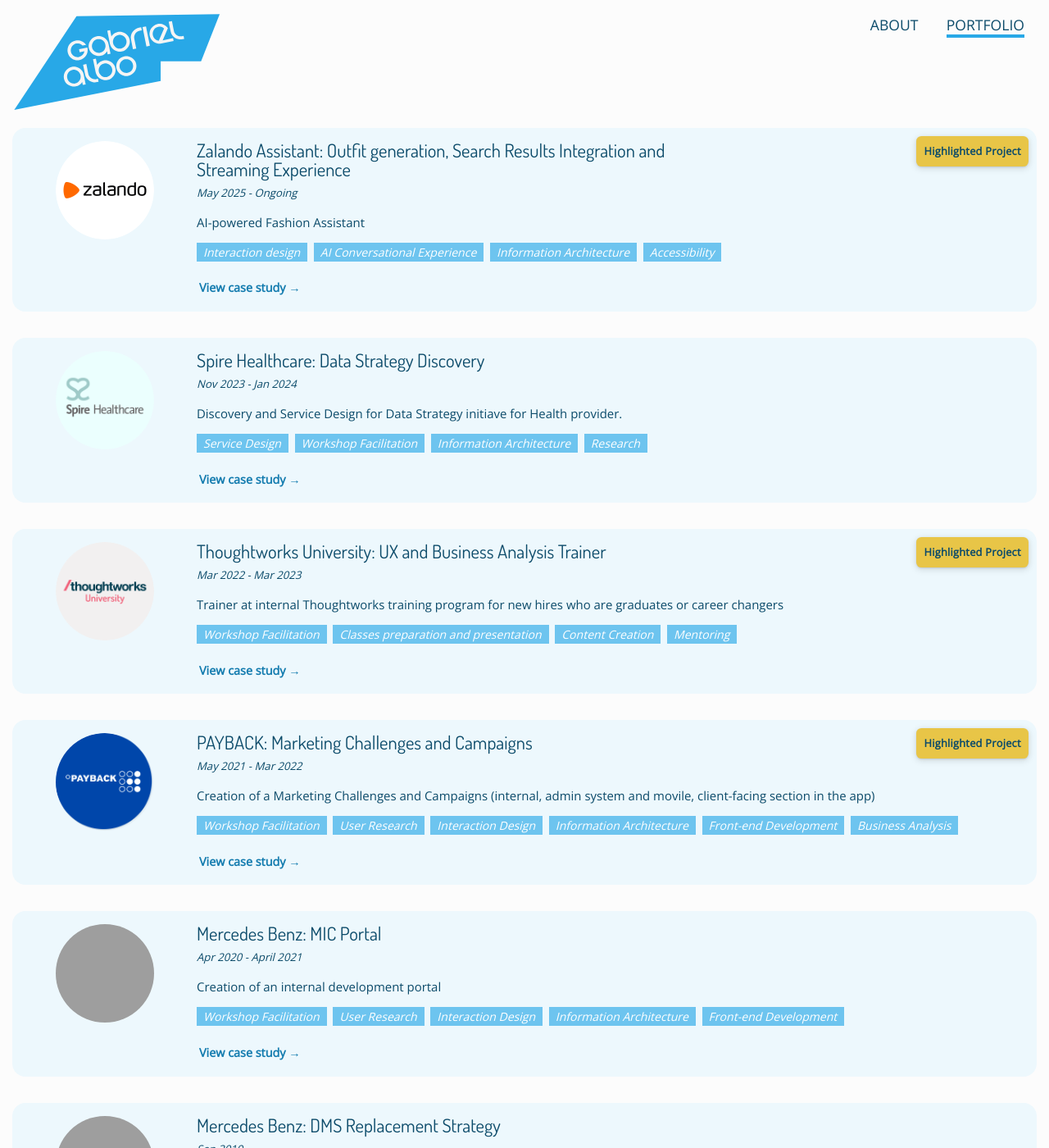
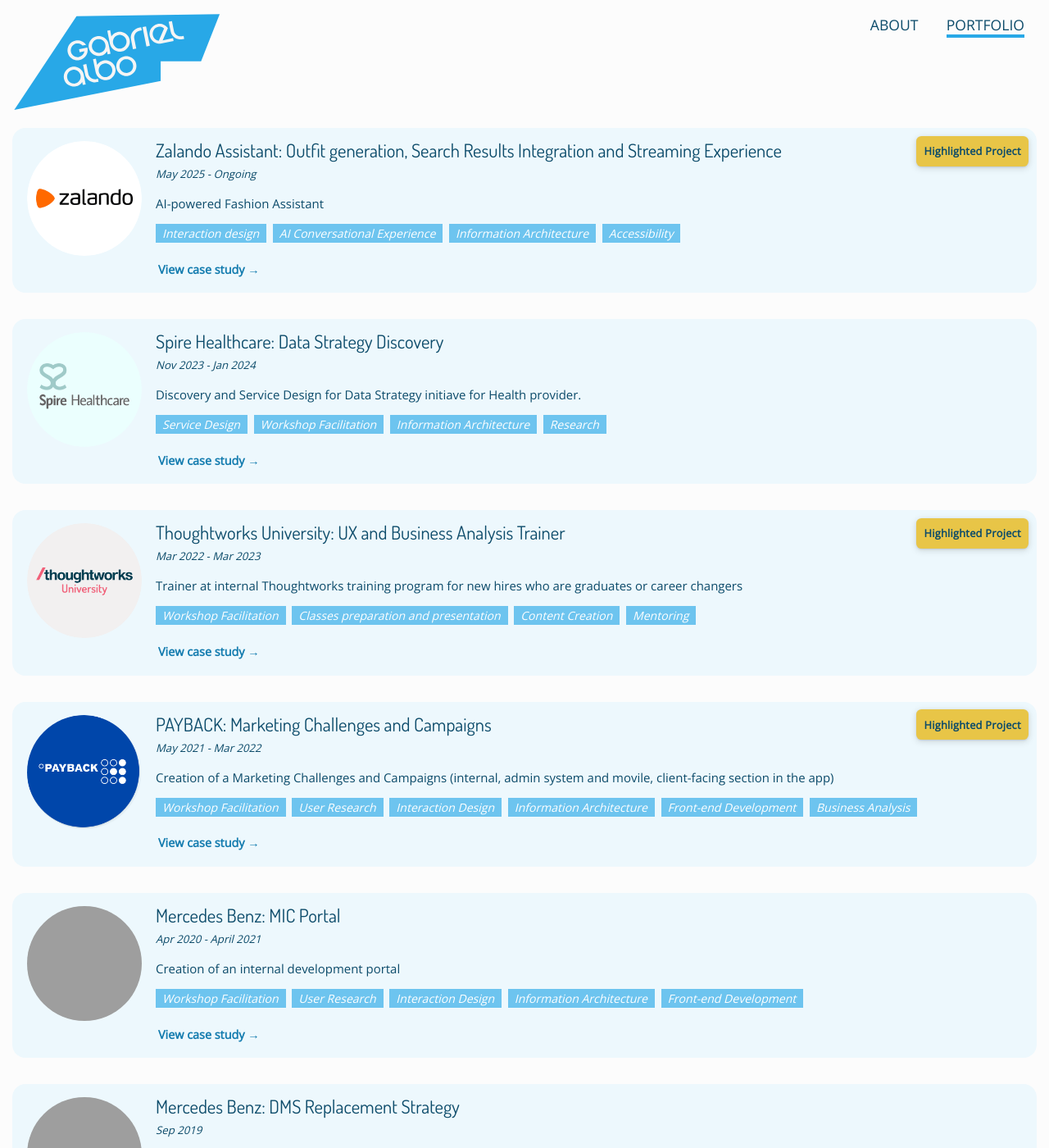
Before and after one commit to albogabriel/gabrielalbo.com, a Jekyll site: the page built from portfolio/index.html, in a window 1280 px wide and 1400 px high. Shown: the whole window at 82% size. Built offline with Jekyll 4.4.1, drawn with Linux system fonts in a browser that asks for light colours; grey boxes are pictures that could not be loaded.

Commit message:
Optimizing space for the project cards

```diff
--- a/css/screen.scss
+++ b/css/screen.scss
@@ -607,7 +607,7 @@
 
   .view-case-study-link {
     flex: 0 0 auto;
-    margin: 20px 0 1em 18%;
+    margin: 20px 0 1em 14%;
     padding-left: 3px;
     font-size: 0.9em;
     font-weight: 600;
@@ -714,13 +714,13 @@
   position: absolute;
   left: 0;
   top: 0;
-  width: 18%;
+  width: 14%;
   text-align: center;
 
   img {
     display: block;
     width: 100%;
-    max-width: 120px;
+    max-width: 140px;
     margin-left: auto;
     margin-right: auto;
     aspect-ratio: 1;
@@ -735,15 +735,15 @@
 
 span.project-description-container {
   display: block;
-  margin-left: 18%;
+  margin-left: 14%;
   padding-left: 0;
-  width: 82%;
+  width: 86%;
   box-sizing: border-box;
   text-align: left;
   font-size: 110% !important;
 
   h2 {
-    width: 62%;
+    width: 100%;
   }
 }
 
```
